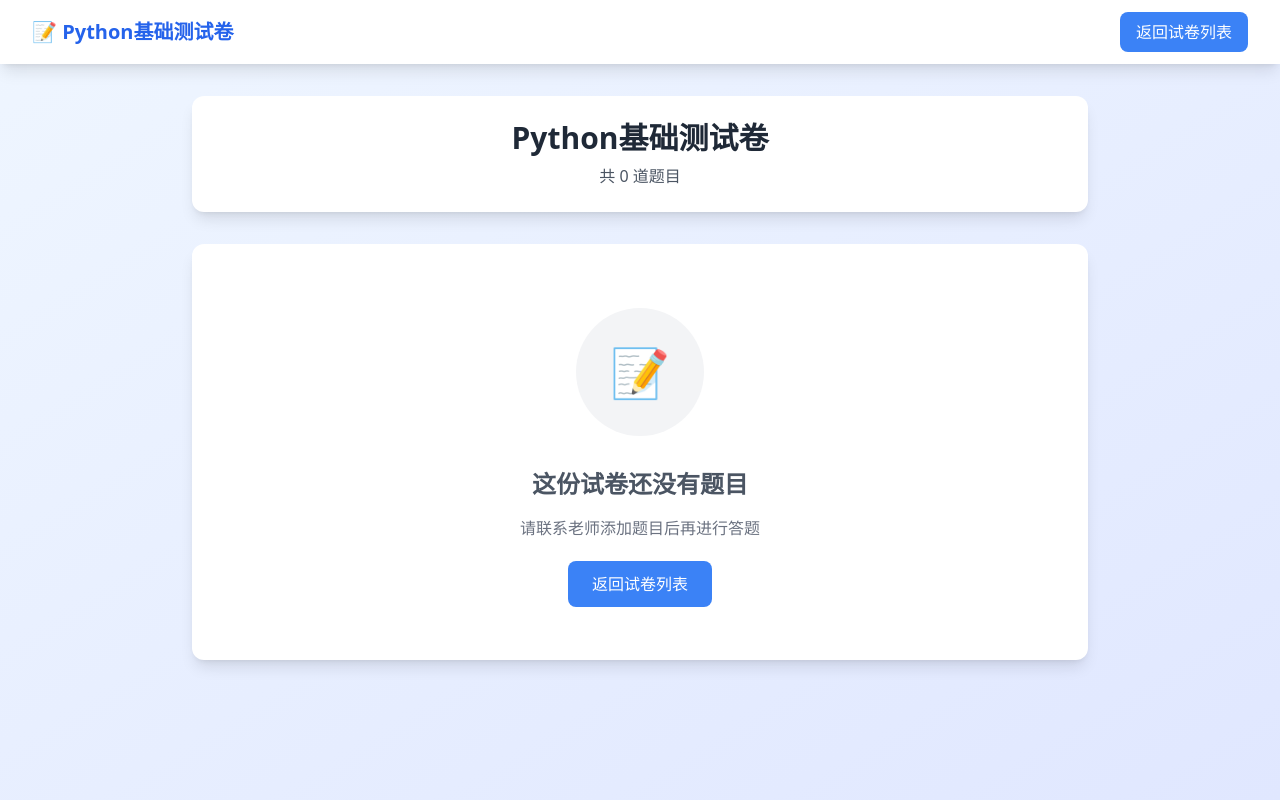
After one commit to hjun007/ai_class2, a Flask app: page /student/take_quiz/1 in a window 1280 px wide. The commit adds this page. Run offline with Flask 3, Linux system fonts and the light colour scheme; some libraries are stand-ins or nearby versions.

Commit message:
学生答题页面，提交试卷按钮未完成

```diff
--- a/routes/student.py
+++ b/routes/student.py
@@ -1,4 +1,4 @@
-from flask import Blueprint, render_template, redirect, url_for
+from flask import Blueprint, render_template, redirect, url_for, flash
 from models.paper import Paper
 from models.paper_quiz import PaperQuiz
 from models.quiz import Quiz
@@ -18,7 +18,7 @@ def dashboard():
 
 @student_bp.route('/quiz')
 def quiz():
-    """在线答题页面"""
+    """在线答题页面 - 显示试卷列表"""
     # 获取已发布的试卷
     published_papers = Paper.get_papers_by_status('published')
 
@@ -37,6 +37,32 @@ def quiz():
 
     return render_template('student/quiz.html', papers=papers_with_quizzes)
 
+@student_bp.route('/take_quiz/<int:paper_id>')
+def take_quiz(paper_id):
+    """学生在线答题页面 - 显示试卷题目"""
+    paper = Paper.get_paper_by_id(paper_id)
+    if not paper:
+        flash('试卷不存在！', 'error')
+        return redirect(url_for('student.quiz'))
+
+    # 确保试卷已发布
+    if paper.status != 'published':
+        flash('该试卷未发布，无法进行答题。' , 'error')
+        return redirect(url_for('student.quiz'))
+
+    # 获取试卷中的所有题目
+    paper_quizzes = PaperQuiz.get_paper_quizzes(paper_id)
+    quizzes_in_paper = []
+    for pq in paper_quizzes:
+        quiz = Quiz.get_quiz_by_id(pq.quiz_id)
+        if quiz:
+            quizzes_in_paper.append({
+                'paper_quiz': pq,
+                'quiz': quiz
+            })
+
+    return render_template('student/take_quiz.html', paper=paper, quizzes=quizzes_in_paper)
+
 @student_bp.route('/ai-assistant')
 def ai_assistant():
     """AI智能体页面"""
--- a/templates/student/quiz.html
+++ b/templates/student/quiz.html
@@ -65,9 +65,9 @@
                         <!-- 操作按钮 -->
                         <div class="flex space-x-3">
                             {% if paper_info.quiz_count > 0 %}
-                            <button class="flex-1 bg-blue-500 hover:bg-blue-600 text-white px-4 py-2 rounded-lg font-medium transition duration-200">
+                            <a href="/student/take_quiz/{{ paper_info.paper.id }}" class="flex-1 bg-blue-500 hover:bg-blue-600 text-white px-4 py-2 rounded-lg font-medium transition duration-200">
                                 开始答题
-                            </button>
+                            </a>
                             <button class="bg-gray-100 hover:bg-gray-200 text-gray-700 px-4 py-2 rounded-lg font-medium transition duration-200">
                                 预览
                             </button>
--- /dev/null
+++ b/templates/student/take_quiz.html
@@ -0,0 +1,107 @@
+<!DOCTYPE html>
+<html lang="zh-CN">
+<head>
+    <meta charset="UTF-8">
+    <meta name="viewport" content="width=device-width, initial-scale=1.0">
+    <title>{{ paper.name }} - 在线答题 - AI课程助手系统</title>
+    <script src="https://cdn.tailwindcss.com"></script>
+</head>
+<body class="bg-gradient-to-br from-blue-50 to-indigo-100 min-h-screen">
+    <!-- 顶部导航栏 -->
+    <nav class="bg-white shadow-lg">
+        <div class="max-w-7xl mx-auto px-4 sm:px-6 lg:px-8">
+            <div class="flex justify-between items-center h-16">
+                <div class="flex items-center">
+                    <h1 class="text-xl font-bold text-blue-600">📝 {{ paper.name }}</h1>
+                </div>
+                <div class="flex items-center space-x-4">
+                    <a href="/student/quiz" class="bg-blue-500 hover:bg-blue-600 text-white px-4 py-2 rounded-lg transition duration-200">
+                        返回试卷列表
+                    </a>
+                </div>
+            </div>
+        </div>
+    </nav>
+
+    <!-- 主要内容 -->
+    <div class="container mx-auto px-4 py-8">
+        <div class="max-w-4xl mx-auto">
+            <!-- 页面标题和试卷信息 -->
+            <div class="text-center mb-8 bg-white p-6 rounded-xl shadow-lg">
+                <h2 class="text-3xl font-bold text-gray-800 mb-2">{{ paper.name }}</h2>
+                <p class="text-gray-600">共 {{ quizzes|length }} 道题目</p>
+                {% if paper.status != 'published' %}
+                <span class="bg-red-100 text-red-800 text-xs font-medium px-2.5 py-0.5 rounded-full mt-2 inline-block">
+                    ⚠️ 试卷未发布，仅供预览
+                </span>
+                {% endif %}
+            </div>
+
+            <!-- 消息提示 -->
+            {% with messages = get_flashed_messages(with_categories=true) %}
+                {% if messages %}
+                    <div class="mb-6">
+                        {% for category, message in messages %}
+                            <div class="p-4 rounded-lg {% if category == 'success' %}bg-green-100 text-green-700 border border-green-200{% elif category == 'error' %}bg-red-100 text-red-700 border border-red-200{% else %}bg-blue-100 text-blue-700 border border-blue-200{% endif %}">
+                                {{ message }}
+                            </div>
+                        {% endfor %}
+                    </div>
+                {% endif %}
+            {% endwith %}
+
+            <!-- 题目列表 -->
+            {% if quizzes %}
+            <form method="POST" action="/student/submit_quiz/{{ paper.id }}" class="space-y-8">
+                {% for item in quizzes %}
+                <div class="bg-white rounded-xl shadow-lg p-6">
+                    <div class="flex items-start mb-4">
+                        <span class="inline-flex items-center justify-center w-8 h-8 bg-blue-100 text-blue-600 rounded-full text-sm font-medium mr-3">
+                            {{ item.paper_quiz.question_order }}
+                        </span>
+                        <h4 class="text-lg font-medium text-gray-800">题目内容：</h4>
+                    </div>
+
+                    <!-- 题目内容 -->
+                    <div class="mb-4 p-4 bg-gray-50 rounded-lg">
+                        <p class="text-gray-700">{{ item.quiz.content }}</p>
+                    </div>
+
+                    <!-- 答题区域 (暂时是文本输入框) -->
+                    <div>
+                        <label for="answer_{{ item.quiz.id }}" class="block text-sm font-medium text-gray-700 mb-2">你的答案：</label>
+                        <textarea
+                            id="answer_{{ item.quiz.id }}"
+                            name="answer_{{ item.quiz.id }}"
+                            rows="3"
+                            class="w-full px-3 py-2 border border-gray-300 rounded-lg focus:outline-none focus:ring-2 focus:ring-blue-500 focus:border-transparent"
+                            placeholder="请输入你的答案"
+                        ></textarea>
+                    </div>
+                </div>
+                {% endfor %}
+
+                <!-- 提交按钮 -->
+                <div class="flex justify-center mt-8">
+                    <button type="submit" class="bg-blue-600 hover:bg-blue-700 text-white px-8 py-3 rounded-lg font-medium transition duration-200">
+                        提交试卷
+                    </button>
+                </div>
+            </form>
+            {% else %}
+            <!-- 试卷无题目时的提示 -->
+            <div class="text-center py-16 bg-white rounded-xl shadow-lg">
+                <div class="w-32 h-32 mx-auto mb-8 bg-gray-100 rounded-full flex items-center justify-center">
+                    <span class="text-5xl text-gray-400">📝</span>
+                </div>
+                <h2 class="text-2xl font-semibold text-gray-600 mb-4">这份试卷还没有题目</h2>
+                <p class="text-gray-500 mb-8">请联系老师添加题目后再进行答题</p>
+                <a href="/student/quiz" class="bg-blue-500 hover:bg-blue-600 text-white px-6 py-3 rounded-lg font-medium transition duration-200">
+                    返回试卷列表
+                </a>
+            </div>
+            {% endif %}
+        </div>
+    </div>
+</body>
+</html>
```
Also changed, not shown: instance/quiz.db.
